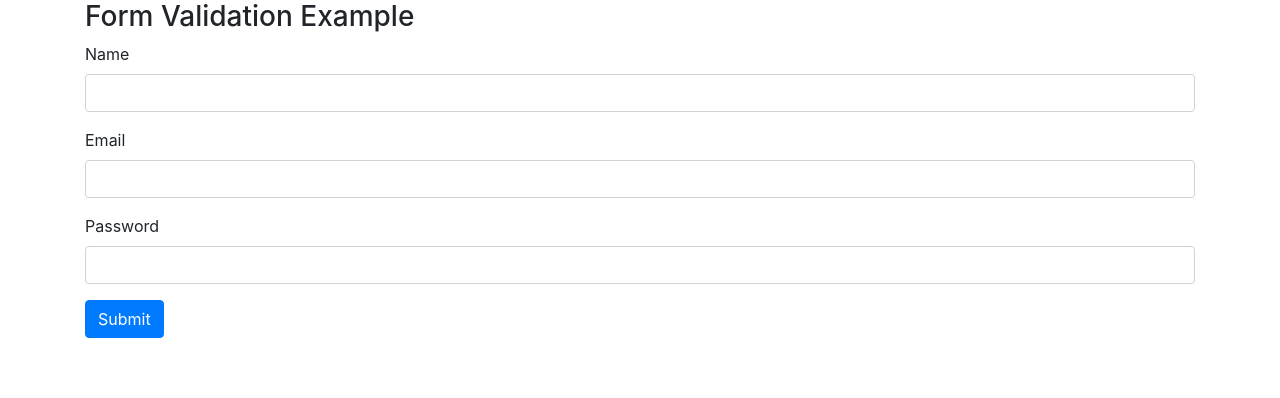
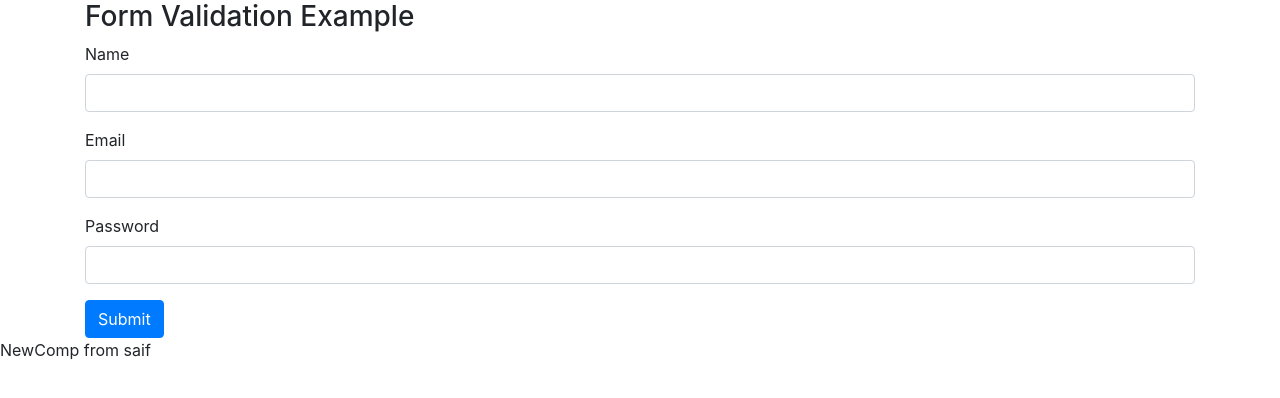
Before and after one commit to insanisbrain/react-team-demo-app, a React (Create React App) app: page / in a window 1280 px wide. Shown: the top 398 px of the page. Built offline with nearby package versions, Linux system fonts and the light colour scheme.

Commit message:
first push from saif

```diff
--- a/src/App.js
+++ b/src/App.js
@@ -4,6 +4,7 @@ import Counter from './components/Counter';
 import Employee from './components/Employee';
 import Products from './components/Products';
 import { FormValidation } from './components/FormValidation';
+import { NewComp } from './components/NewComp';
 
 function App() {
   return (
@@ -12,6 +13,7 @@ function App() {
       {/* <Employee /> */}
       {/* <Products /> */}
       <FormValidation />
+      <NewComp/>
     </div>
   );
 }
--- /dev/null
+++ b/src/components/NewComp.js
@@ -0,0 +1,7 @@
+import React from 'react'
+
+export const NewComp = () => {
+  return (
+    <div>NewComp from saif</div>
+  )
+}
```
